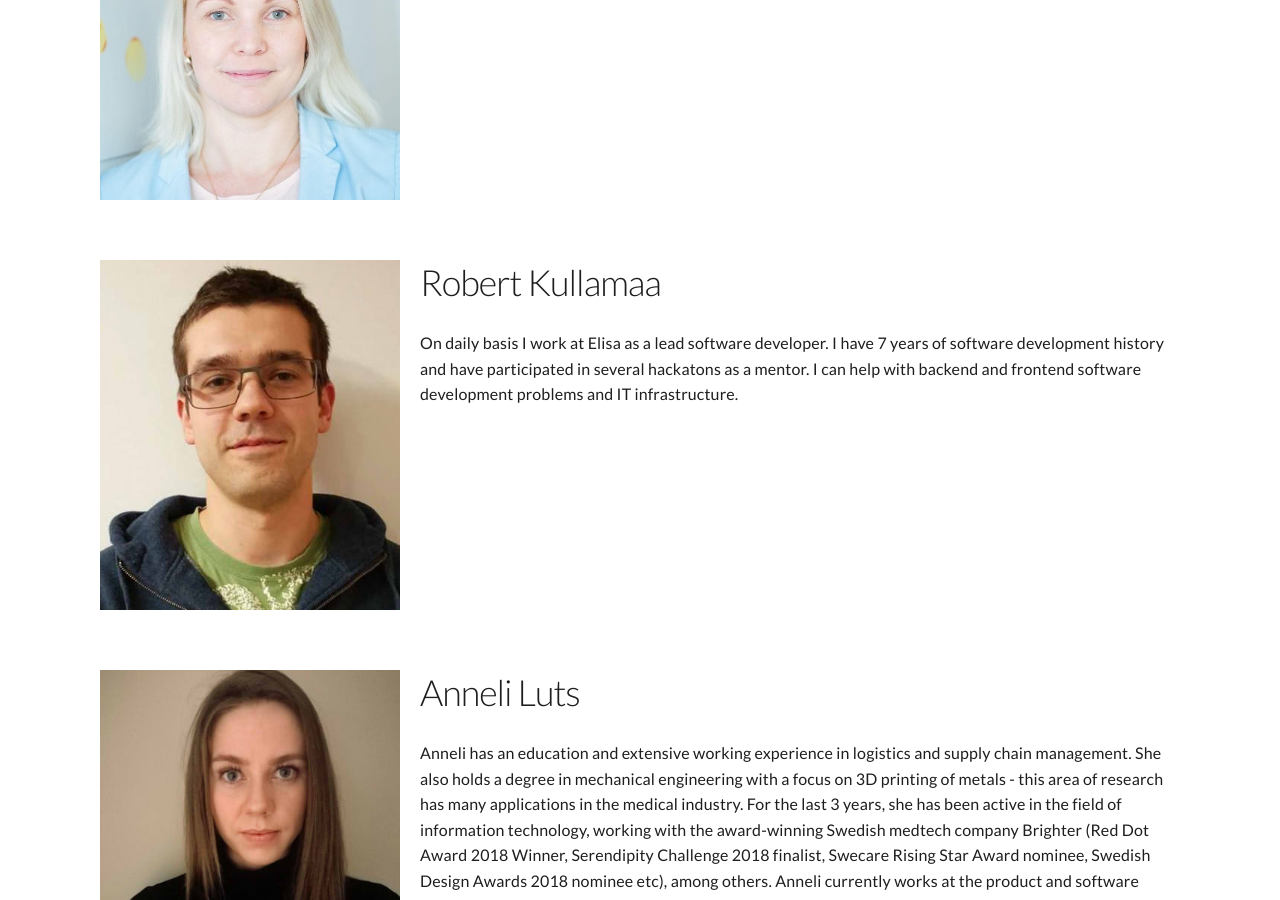
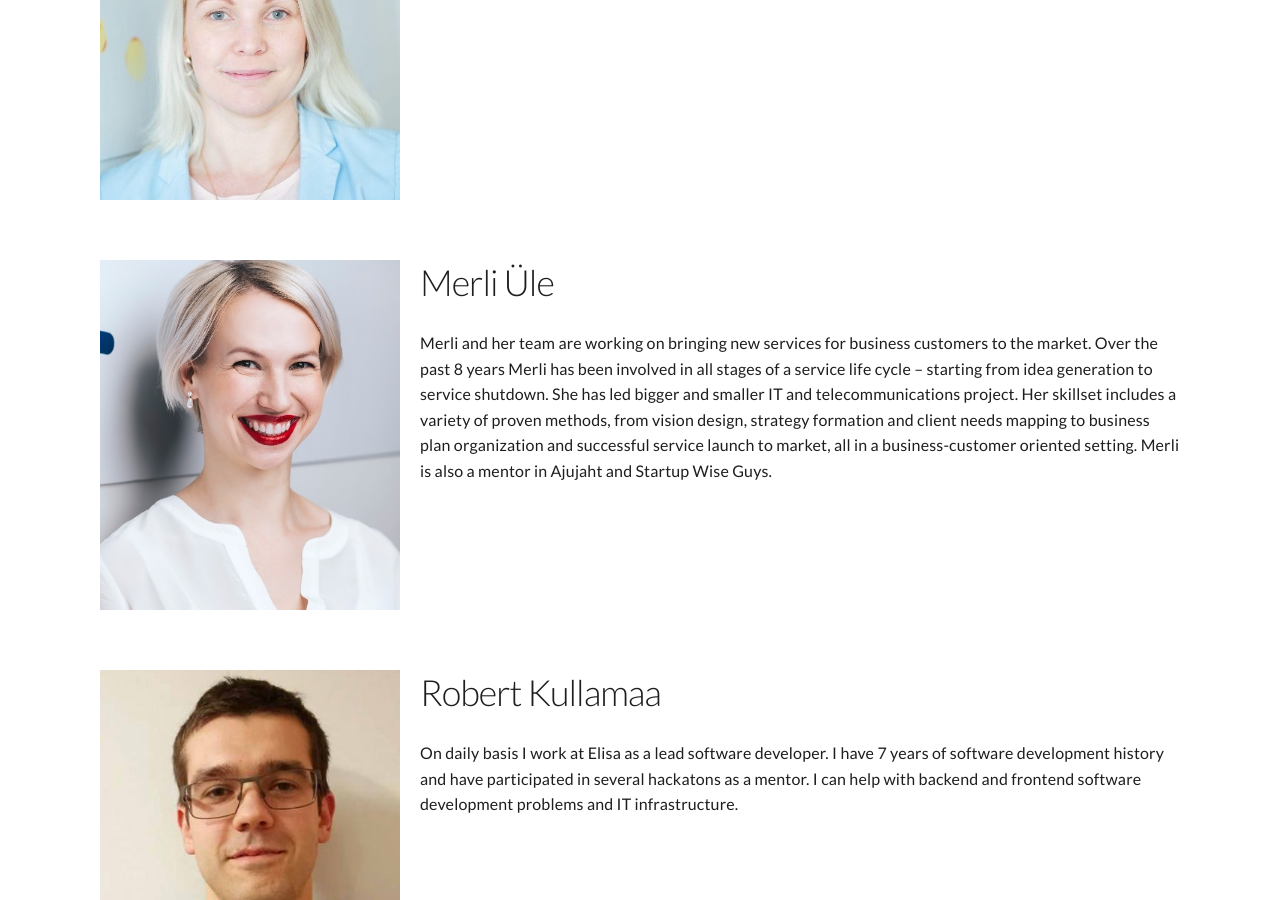
Before and after one commit to Lapikud/laphack.eu, a Jekyll site: the page built from mentors.html, in a window 1280 px wide and 900 px high, scrolled down 793 px. Built offline with Jekyll 4.4.1, drawn with Linux system fonts in a browser that asks for light colours; nearby versions of some CDN libraries; some of the changed text lies outside the part shown.

Commit message:
update mentors

```diff
--- a/_data/mentors.yml
+++ b/_data/mentors.yml
@@ -24,6 +24,18 @@
     Astrid Maldre is working at Elisa as a Start-up Team Lead. She has an MBA from TalTech and extensive experience in retail.
     Her goal is to offer products and services that clients will need tomorrow, not yesterday.
     Her areas of expertise include idea validation, launching and marketing.
+
+- name: Merli Üle
+  photo: merli_ule
+  type:
+  about_et:
+  about_en: >
+    Merli and her team are working on bringing new services for business customers to the market.
+    Over the past 8 years Merli has been involved in all stages of a service life cycle – starting from idea generation to service shutdown.
+    She has led bigger and smaller IT and telecommunications project.
+    Her skillset includes a variety of proven methods,
+    from vision design, strategy formation and client needs mapping to business plan organization and successful service launch to market,
+    all in a business-customer oriented setting. Merli is also a mentor in Ajujaht and Startup Wise Guys.
 
 - name: Robert Kullamaa
   photo: robert_kullamaa
@@ -80,3 +92,14 @@
     In addition I teach robotics and develop two startups: Aude Opus and Unsinkable Robotics.
     Both startups are hardware based and they have led me to tens of startup pitching competitions.
     At this hackaton I can help with hardware and pitching related questions.
+
+- name: Laura Leon
+  photo: laura_leon
+  type:
+  about_et:
+  about_en: >
+    Laura is an Experience Designer & Developer in the product design and development agency Mobi Lab.
+    This means she is a designer and front-end developer for digital products.
+    At LAPhack she can advise you on how to make the most of the limited time you have -
+    how to successfully define business problems, focus your work and market the product.
+    She can also give advice on design, information architecture, testing and teamwork.
```
Also changed, not shown: assets/mentors/merli_ule.jpg (added), assets/mentors/merli_ule_med.jpg (added).
